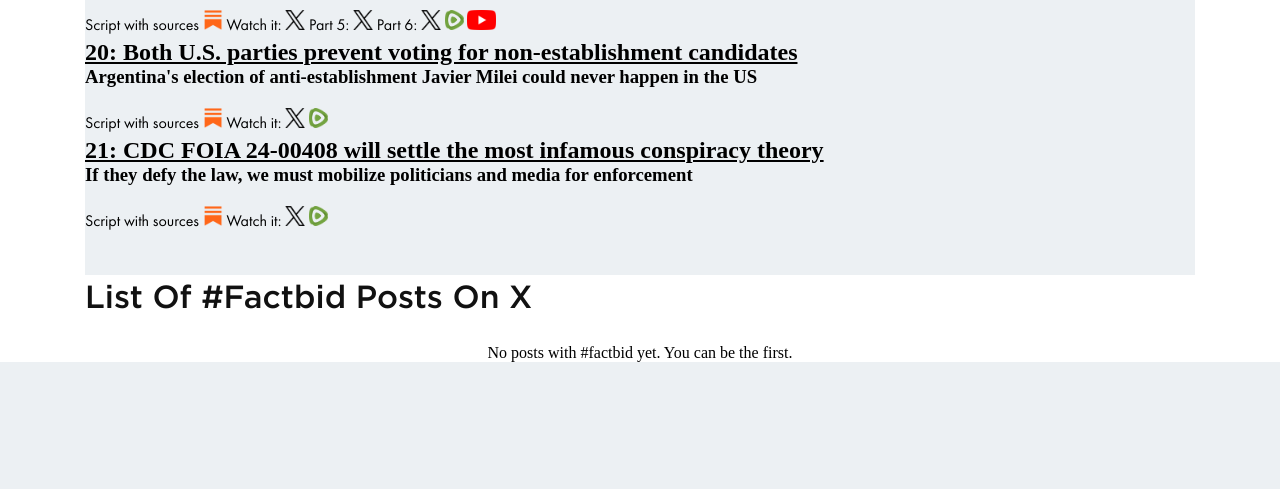
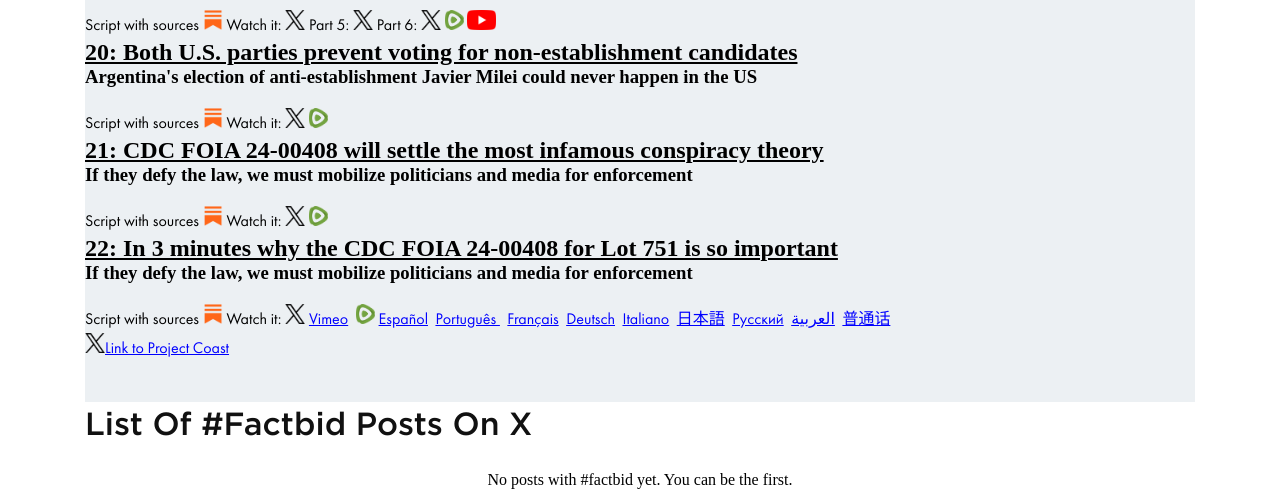
Before and after one commit to aaronfactbid/factbid2, a PHP site: page / in a window 1280 px wide. Shown: the part 5234-5723 px from the top of the page. Before the commit the page ends 5596 px from the top, so only its background shows below. Run offline with PHP 8.4, Linux system fonts and the light colour scheme; data that the repository does not hold is empty.

Commit message:
add episode 22

```diff
--- a/index.php
+++ b/index.php
@@ -39,7 +39,7 @@
 				#VitaminDTrial #factbidclaim</b></i><br>
 				All such 'claims' will also appear on your hashtag page under the 'claims' link. That's it.
 			</p>
-			<p>Learn more at <a href="https://factbid.substack.com/about">https://factbid.substack.com/about</a></p>
+			<p>Learn more at <a href="https://factmission.substack.com/about">https://factmission.substack.com/about</a></p>
 		</div>
 		<h1>Currently seeking philanthropic partners to launch <a href="https://factmission.org">FactMission</a>, a novel non-profit research foundation concept</h1>
 		<p class="displayed-content">
@@ -59,7 +59,7 @@
 		<h3>ChatGPT's AI examines if we overlooked an obvious pandemic cure and why</h3>
 		<p>
 		Repeatable ChatGPT transcript:
-		<a href="https://factbid.substack.com/p/episode-1-did-we-miss-a-pandemic-cure"><img class="thumbnail-link" src="<?php echo $site_url ; ?>/images/SubStack.png"></a>
+		<a href="https://factmission.substack.com/p/episode-1-did-we-miss-a-pandemic-cure"><img class="thumbnail-link" src="<?php echo $site_url ; ?>/images/SubStack.png"></a>
 		Watch it:
 		<a href="https://twitter.com/factbid/status/1650178258535690240"><img class="thumbnail-link" src="<?php echo $site_url ; ?>/images/Twitter.png"></a>
 		<a href="https://rumble.com/v2k5lc6-ai-unfiltered-qa-1-chatgpts-exposes-that-humans-missed-an-obvious-pandemic-.html"><img class="thumbnail-link" src="<?php echo $site_url ; ?>/images/rumble.png"></a>
@@ -77,7 +77,7 @@
 		<h3>ChatGPT shows us how we can solve vaccine hesitancy by tweeting pledges to support a crowdfunded study</h3>
 		<p>
 		Repeatable ChatGPT transcript:
-		<a href="https://factbid.substack.com/p/episode-2-vaccine-hesitancy"><img class="thumbnail-link" src="<?php echo $site_url ; ?>/images/SubStack.png"></a>
+		<a href="https://factmission.substack.com/p/episode-2-vaccine-hesitancy"><img class="thumbnail-link" src="<?php echo $site_url ; ?>/images/SubStack.png"></a>
 		Watch it:
 		<a href="https://twitter.com/factbid/status/1653150524378685441"><img class="thumbnail-link" src="<?php echo $site_url ; ?>/images/Twitter.png"></a>
 		<a href="https://rumble.com/v2lijv2-chatgpts-solution-to-vaccine-hesitancy-japans-revised-vaccines-tackled-food.html"><img class="thumbnail-link" src="<?php echo $site_url ; ?>/images/rumble.png"></a>
@@ -92,7 +92,7 @@
 		<br>
 		In 6 seconds verify RFK's claim that FDA vax page does NOT claim safety trials use placebos.  Does MSM's refusal prove Kennedy Derangement Syndrome?
 		<br>
-		Video + Transcript: <a href="https://factbid.substack.com/p/2a-vanityfair-kennedy-derangement-syndrome"><img class="thumbnail-link" src="<?php echo $site_url ; ?>/images/SubStack.png"></a>
+		Video + Transcript: <a href="https://factmission.substack.com/p/2a-vanityfair-kennedy-derangement-syndrome"><img class="thumbnail-link" src="<?php echo $site_url ; ?>/images/SubStack.png"></a>
 		Video:
 		<a href="https://twitter.com/factbid/status/1675507902377783296"><img class="thumbnail-link" src="<?php echo $site_url ; ?>/images/Twitter.png"></a>
 		<a href="https://rumble.com/v2xmbkc-in-6-seconds-verify-rfks-claim-that-fda-vax-page-does-not-claim-safety-tria.html"><img class="thumbnail-link" src="<?php echo $site_url ; ?>/images/rumble.png"></a>
@@ -100,7 +100,7 @@
 		<br><br>
 		RFK confirms Africa identified vaccine concerns with a study to <a href="/JapanUsVaxStudy">#JapanUsVaxStudy</a>.  So why can't the US do it?!
 		<br>
-		Video + Transcript: <a href="https://factbid.substack.com/p/kennedy-africa-study"><img class="thumbnail-link" src="<?php echo $site_url ; ?>/images/SubStack.png"></a>
+		Video + Transcript: <a href="https://factmission.substack.com/p/kennedy-africa-study"><img class="thumbnail-link" src="<?php echo $site_url ; ?>/images/SubStack.png"></a>
 		Video:
 		<a href="https://twitter.com/factbid/status/1676006020093468672"><img class="thumbnail-link" src="<?php echo $site_url ; ?>/images/Twitter.png"></a>
 		<a href="https://rumble.com/v2xyqks-chatgpt-shows-how-we-can-resolve-the-vaccine-debate-and-ensure-a-fair-2024-.html"><img class="thumbnail-link" src="<?php echo $site_url ; ?>/images/rumble.png"></a>
@@ -108,7 +108,7 @@
 		<br><br>
 		ChatGPT factchecks RFK's comments on SARS-COV2 and race, which the White House and MSM claim is a "conspiracy theory".
 		<br>
-		Video + Transcript: <a href="https://factbid.substack.com/p/2c-rfk-race"><img class="thumbnail-link" src="<?php echo $site_url ; ?>/images/SubStack.png"></a>
+		Video + Transcript: <a href="https://factmission.substack.com/p/2c-rfk-race"><img class="thumbnail-link" src="<?php echo $site_url ; ?>/images/SubStack.png"></a>
 		Video:
 		<a href="https://twitter.com/factbid/status/1682190930890113025"><img class="thumbnail-link" src="<?php echo $site_url ; ?>/images/Twitter.png"></a>
 		<a href="https://rumble.com/v319kcs-chatgpt-factchecks-rfks-sars-cov2-race-comment-which-white-house-msm-claim-.html"><img class="thumbnail-link" src="<?php echo $site_url ; ?>/images/rumble.png"></a>
@@ -119,7 +119,7 @@
 		<h3>Are hospitals causing miscarriages to save $2 on sterile vials?</h3>
 		<p>
 		Repeatable ChatGPT transcript:
-		<a href="https://factbid.substack.com/p/episode-3-multi-use-vials"><img class="thumbnail-link" src="<?php echo $site_url ; ?>/images/SubStack.png"></a>
+		<a href="https://factmission.substack.com/p/episode-3-multi-use-vials"><img class="thumbnail-link" src="<?php echo $site_url ; ?>/images/SubStack.png"></a>
 		Watch it:
 		<a href="https://twitter.com/factbid/status/1655675777877155841"><img class="thumbnail-link" src="<?php echo $site_url ; ?>/images/Twitter.png"></a>
 		<a href="https://rumble.com/v2mqp2g-ai-unfiltered-qa-3-are-hospitals-causing-miscarriages-to-save-2-on-sterile-.html"><img class="thumbnail-link" src="<?php echo $site_url ; ?>/images/rumble.png"></a>
@@ -139,7 +139,7 @@
 		<h3>ChatGPT's analysis: Is rise in transgenderism purely societal? Or are there environmental factors?</h3>
 		<p>
 		Repeatable ChatGPT transcript:
-		<a href="https://factbid.substack.com/p/episode-4"><img class="thumbnail-link" src="<?php echo $site_url ; ?>/images/SubStack.png"></a>
+		<a href="https://factmission.substack.com/p/episode-4"><img class="thumbnail-link" src="<?php echo $site_url ; ?>/images/SubStack.png"></a>
 		Watch it:
 		<a href="https://twitter.com/factbid/status/1661473092416475136"><img class="thumbnail-link" src="<?php echo $site_url ; ?>/images/Twitter.png"></a>
 		<a href="https://rumble.com/v2pstzu-chatgpts-analysis-is-rise-in-transgenderism-purely-societal-or-are-there-en.html"><img class="thumbnail-link" src="<?php echo $site_url ; ?>/images/rumble.png"></a>
@@ -154,7 +154,7 @@
 		<h3>ChatGPT's analysis: Can we use Twitter for citizen activism to end the war with tweets?</h3>
 		<p>
 		Repeatable ChatGPT transcript:
-		<a href="https://factbid.substack.com/p/episode-5-ukraine"><img class="thumbnail-link" src="<?php echo $site_url ; ?>/images/SubStack.png"></a>
+		<a href="https://factmission.substack.com/p/episode-5-ukraine"><img class="thumbnail-link" src="<?php echo $site_url ; ?>/images/SubStack.png"></a>
 		Watch it:
 		<a href="https://twitter.com/factbid/status/1664439121157210113"><img class="thumbnail-link" src="<?php echo $site_url ; ?>/images/Twitter.png"></a>
 		<a href="https://rumble.com/v2ri0sw-chatgpt-confirms-we-might-end-the-ukraine-war-with-twitter-and-factbid.html"><img class="thumbnail-link" src="<?php echo $site_url ; ?>/images/rumble.png"></a>
@@ -169,7 +169,7 @@
 		<h3>End the war by crowdsourcing evidence to prove who blew up the dam</h3>
 		<p>
 		Repeatable ChatGPT transcript:
-		<a href="https://factbid.substack.com/p/episode-6-dam"><img class="thumbnail-link" src="<?php echo $site_url ; ?>/images/SubStack.png"></a>
+		<a href="https://factmission.substack.com/p/episode-6-dam"><img class="thumbnail-link" src="<?php echo $site_url ; ?>/images/SubStack.png"></a>
 		Watch it:
 		<a href="https://twitter.com/factbid/status/1671657467275509761"><img class="thumbnail-link" src="<?php echo $site_url ; ?>/images/Twitter.png"></a>
 		<a href="https://rumble.com/v2vlvnd-episode-6-end-the-war-by-crowdsourcing-evidence-to-prove-who-blew-up-the-da.html"><img class="thumbnail-link" src="<?php echo $site_url ; ?>/images/rumble.png"></a>
@@ -184,7 +184,7 @@
 		<h3>Did Fauci coverup the origin of AIDS?  ChatGPT lays out the indisputable facts</h3>
 		<p>
 		Repeatable ChatGPT transcript:
-		<a href="https://factbid.substack.com/p/episode-7-aids-opv-theory"><img class="thumbnail-link" src="<?php echo $site_url ; ?>/images/SubStack.png"></a>
+		<a href="https://factmission.substack.com/p/episode-7-aids-opv-theory"><img class="thumbnail-link" src="<?php echo $site_url ; ?>/images/SubStack.png"></a>
 		Watch it:
 		<a href="https://twitter.com/factbid/status/1677470627261710336"><img class="thumbnail-link" src="<?php echo $site_url ; ?>/images/Twitter.png"></a>
 		<a href="https://rumble.com/v2yqyey-did-fauci-coverup-the-origin-of-aids-chatgpt-lays-out-the-indisputable-fact.html"><img class="thumbnail-link" src="<?php echo $site_url ; ?>/images/rumble.png"></a>
@@ -199,7 +199,7 @@
 		<br>
 		PLEASE let's expose the greatest coverup in history, not spend ANOTHER 20 years whining about it!
 		<br>
-		Video + Transcript: <a href="https://factbid.substack.com/p/7a-tweet-pledges"><img class="thumbnail-link" src="<?php echo $site_url ; ?>/images/SubStack.png"></a>
+		Video + Transcript: <a href="https://factmission.substack.com/p/7a-tweet-pledges"><img class="thumbnail-link" src="<?php echo $site_url ; ?>/images/SubStack.png"></a>
 		Video:
 		<a href="https://twitter.com/factbid/status/1678909292903006208"><img class="thumbnail-link" src="<?php echo $site_url ; ?>/images/Twitter.png"></a>
 		<a href="https://rumble.com/v2zhn64-please-lets-expose-the-greatest-coverup-in-history-not-spend-another-20-yea.html"><img class="thumbnail-link" src="<?php echo $site_url ; ?>/images/rumble.png"></a>
@@ -210,7 +210,7 @@
 		<h3>ChatGPT factchecks Hotez's rebuttal to Kennedy's claim Hotez stinginess caused his daughter's autism</h3>
 		<p>
 		Repeatable ChatGPT transcript:
-		<a href="https://factbid.substack.com/p/episode-7-hotez-kennedy"><img class="thumbnail-link" src="<?php echo $site_url ; ?>/images/SubStack.png"></a>
+		<a href="https://factmission.substack.com/p/episode-7-hotez-kennedy"><img class="thumbnail-link" src="<?php echo $site_url ; ?>/images/SubStack.png"></a>
 		Watch it:
 		<a href="https://twitter.com/factbid/status/1672617197686910976"><img class="thumbnail-link" src="<?php echo $site_url ; ?>/images/Twitter.png"></a>
 		<a href="https://rumble.com/v2w4kuy-chatgpt-factchecks-hotezs-rebuttal-to-kennedys-claim-hotez-stinginess-cause.html"><img class="thumbnail-link" src="<?php echo $site_url ; ?>/images/rumble.png"></a>
@@ -225,7 +225,7 @@
 		<h3>“Evasiveness”, “weasel words”: ChatGPT's analysis of Kristian Andersen’s Congressional Origins Testimony</h3>
 		<p>
 		Repeatable ChatGPT transcript:
-		<a href="https://factbid.substack.com/p/evasiveness-weasel-words-chatgpts"><img class="thumbnail-link" src="<?php echo $site_url ; ?>/images/SubStack.png"></a>
+		<a href="https://factmission.substack.com/p/evasiveness-weasel-words-chatgpts"><img class="thumbnail-link" src="<?php echo $site_url ; ?>/images/SubStack.png"></a>
 		Watch it:
 		<a href="https://twitter.com/factbid/status/1680740822151569414"><img class="thumbnail-link" src="<?php echo $site_url ; ?>/images/Twitter.png"></a>
 		<a href="https://rumble.com/v30g3z8-evasiveness-weasel-words-chatgpts-analysis-of-kristian-andersens-covid-orig.html"><img class="thumbnail-link" src="<?php echo $site_url ; ?>/images/rumble.png"></a>
@@ -257,7 +257,7 @@
 		<h3>3 simple rules would have exposed the governments' absurd narrative from day 1, saved countless lives, trillions of dollars</h3>
 		<p>
 		Repeatable ChatGPT transcript:
-		<a href="https://factbid.substack.com/p/10-dot-connecting-lab-leak"><img class="thumbnail-link" src="<?php echo $site_url ; ?>/images/SubStack.png"></a>
+		<a href="https://factmission.substack.com/p/10-dot-connecting-lab-leak"><img class="thumbnail-link" src="<?php echo $site_url ; ?>/images/SubStack.png"></a>
 		Watch it:
 		<a href="https://twitter.com/factbid/status/1683965626514042883"><img class="thumbnail-link" src="<?php echo $site_url ; ?>/images/Twitter.png"></a>
 		<a href="https://rumble.com/v325bp0-dot-connecting-for-dummies-how-to-spot-a-lab-leak.html"><img class="thumbnail-link" src="<?php echo $site_url ; ?>/images/rumble.png"></a>
@@ -271,7 +271,7 @@
 		<h3>In his newly released secret chat messages, Kristian Andersen told us how to prove it and hold them accountable.  Let's stand up and do something!</h3>
 		<p>
 		Repeatable ChatGPT transcript:
-		<a href="https://factbid.substack.com/p/episode-11-three-lab-leaks"><img class="thumbnail-link" src="<?php echo $site_url ; ?>/images/SubStack.png"></a>
+		<a href="https://factmission.substack.com/p/episode-11-three-lab-leaks"><img class="thumbnail-link" src="<?php echo $site_url ; ?>/images/SubStack.png"></a>
 		Watch it:
 		<a href="https://twitter.com/factbid/status/1685350113001025537"><img class="thumbnail-link" src="<?php echo $site_url ; ?>/images/Twitter.png"></a>
 		<a href="https://rumble.com/v336vpl-did-they-cover-up-two-chinese-lab-leaks-w-ethnicity-specific-viruses-plus-a.html"><img class="thumbnail-link" src="<?php echo $site_url ; ?>/images/rumble.png"></a>
@@ -286,7 +286,7 @@
 		<h3>Let's crowdsource the evidence. I want to see the aliens!</h3>
 		<p>
 		Repeatable ChatGPT transcript:
-		<a href="https://factbid.substack.com/p/episode-12-aliens"><img class="thumbnail-link" src="<?php echo $site_url ; ?>/images/SubStack.png"></a>
+		<a href="https://factmission.substack.com/p/episode-12-aliens"><img class="thumbnail-link" src="<?php echo $site_url ; ?>/images/SubStack.png"></a>
 		Watch it:
 		<a href="https://twitter.com/factbid/status/1685767574460485632"><img class="thumbnail-link" src="<?php echo $site_url ; ?>/images/Twitter.png"></a>
 		<a href="https://rumble.com/v33g5ah-watch-video-of-the-crashed-aliens-the-us-government-recovered.-pay-only-if-.html"><img class="thumbnail-link" src="<?php echo $site_url ; ?>/images/rumble.png"></a>
@@ -298,7 +298,7 @@
 		<h3>ChatGPT fact-checks the scientists, filters out the conspiracy theorists, and reveals some surprising nuggets of truth</h3>
 		<p>
 		Repeatable ChatGPT transcript:
-		<a href="https://factbid.substack.com/p/episode-13-sv40"><img class="thumbnail-link" src="<?php echo $site_url ; ?>/images/SubStack.png"></a>
+		<a href="https://factmission.substack.com/p/episode-13-sv40"><img class="thumbnail-link" src="<?php echo $site_url ; ?>/images/SubStack.png"></a>
 		Watch it:
 		<a href="https://twitter.com/factbid/status/1687833301896122368"><img class="thumbnail-link" src="<?php echo $site_url ; ?>/images/Twitter.png"></a>
 		<a href="https://rumble.com/v34x22s-chatgpt-fact-checks-cancer-linked-to-sv40-primate-viruses-in-vaccines.html"><img class="thumbnail-link" src="<?php echo $site_url ; ?>/images/rumble.png"></a>
@@ -310,7 +310,7 @@
 		<h3>ChatGPT's serious, fact-check-able analysis of FDA vaccine approval protocols. Could you really put marijuana in a blender and call it a vaccine?!</h3>
 		<p>
 		Repeatable ChatGPT transcript:
-		<a href="https://factbid.substack.com/p/weedvac"><img class="thumbnail-link" src="<?php echo $site_url ; ?>/images/SubStack.png"></a>
+		<a href="https://factmission.substack.com/p/weedvac"><img class="thumbnail-link" src="<?php echo $site_url ; ?>/images/SubStack.png"></a>
 		Watch it:
 		<a href="https://twitter.com/factbid/status/1691245981864529920"><img class="thumbnail-link" src="<?php echo $site_url ; ?>/images/Twitter.png"></a>
 		<a href="https://rumble.com/v37n8tg-weedvac-the-only-vaccine-for-the-common-cold-made-from-weed.-100-safe-and-e.html"><img class="thumbnail-link" src="<?php echo $site_url ; ?>/images/rumble.png"></a>
@@ -322,7 +322,7 @@
 		<h3>ChatGPT lays out the facts and red flags in the governor's proclamation</h3>
 		<p>
 		Repeatable ChatGPT transcript:
-		<a href="https://factbid.substack.com/p/maui-fire"><img class="thumbnail-link" src="<?php echo $site_url ; ?>/images/SubStack.png"></a>
+		<a href="https://factmission.substack.com/p/maui-fire"><img class="thumbnail-link" src="<?php echo $site_url ; ?>/images/SubStack.png"></a>
 		Watch it:
 		<a href="https://twitter.com/factbid/status/1693058386210738553"><img class="thumbnail-link" src="<?php echo $site_url ; ?>/images/Twitter.png"></a>
 		<a href="https://rumble.com/v39fx2o-chatgpt-analysis-does-hawaiis-new-law-prevent-or-perpetrate-a-land-grab-fro.html"><img class="thumbnail-link" src="<?php echo $site_url ; ?>/images/rumble.png"></a>
@@ -334,7 +334,7 @@
 		<br>
 		Open letter to Marc Andreessen: An idea for how "AI can save the world"
 		<br>
-		Video + Transcript: <a href="https://factbid.substack.com/p/marc-andreesen"><img class="thumbnail-link" src="<?php echo $site_url ; ?>/images/SubStack.png"></a>
+		Video + Transcript: <a href="https://factmission.substack.com/p/marc-andreesen"><img class="thumbnail-link" src="<?php echo $site_url ; ?>/images/SubStack.png"></a>
 		Video:
 		<a href="https://twitter.com/factbid/status/1693779448120639838"><img class="thumbnail-link" src="<?php echo $site_url ; ?>/images/Twitter.png"></a>
 		<a href="https://rumble.com/v3a7tge-open-letter-to-marc-andreessen-an-idea-for-how-ai-can-save-the-world.html"><img class="thumbnail-link" src="<?php echo $site_url ; ?>/images/rumble.png"></a>
@@ -345,7 +345,7 @@
 		<h3>To prove the trials were indefensible and highlight the solution, there's also $100 for a link to a scientist who previously even attempted to defend Merck's Gardasil shenanigans mixing placebo+AAHS groups.</h3>
 		<p>
 		Repeatable ChatGPT transcript:
-		<a href="https://factbid.substack.com/p/episode-16-gardasil"><img class="thumbnail-link" src="<?php echo $site_url ; ?>/images/SubStack.png"></a>
+		<a href="https://factmission.substack.com/p/episode-16-gardasil"><img class="thumbnail-link" src="<?php echo $site_url ; ?>/images/SubStack.png"></a>
 		Watch it:
 		<a href="https://twitter.com/factbid/status/1700641520322232743"><img class="thumbnail-link" src="<?php echo $site_url ; ?>/images/Twitter.png"></a>
 		<a href="https://rumble.com/v3gdq2f-placebo-trick-in-gardasil-aluminum-trials-why-the-court-just-ruled-against-.html"><img class="thumbnail-link" src="<?php echo $site_url ; ?>/images/rumble.png"></a>
@@ -357,7 +357,7 @@
 		<h3>$1,000 reward to fact-check and debunk.  FDA doc proves: Inventors of Merck's vax tested on gay men WERE injecting humans with chimp blood, and there was no AIDS in Sub-Saharan Africa when the jabs began.</h3>
 		<p>
 		Repeatable ChatGPT transcript:
-		<a href="https://factbid.substack.com/p/rewrite-aids-origins"><img class="thumbnail-link" src="<?php echo $site_url ; ?>/images/SubStack.png"></a>
+		<a href="https://factmission.substack.com/p/rewrite-aids-origins"><img class="thumbnail-link" src="<?php echo $site_url ; ?>/images/SubStack.png"></a>
 		Watch it:
 		<a href="https://twitter.com/factbid/status/1706778468271133059"><img class="thumbnail-link" src="<?php echo $site_url ; ?>/images/Twitter.png"></a>
 		<a href="https://rumble.com/v3l3ezb-unearthed-fda-document-rewrites-the-narrative-on-aids-gays-africans-and-vac.html"><img class="thumbnail-link" src="<?php echo $site_url ; ?>/images/rumble.png"></a>
@@ -369,7 +369,7 @@
 		<h3>The CDC and Merck claim it's coincidence that HIV infection went from 0% to 42% in trial participants, but have kept the 9% rate among the placebo group hidden</h3>
 		<p>
 		Script with sources
-		<a href="https://factbid.substack.com/p/heptavax-placebo"><img class="thumbnail-link" src="<?php echo $site_url ; ?>/images/SubStack.png"></a>
+		<a href="https://factmission.substack.com/p/heptavax-placebo"><img class="thumbnail-link" src="<?php echo $site_url ; ?>/images/SubStack.png"></a>
 		Watch it:
 		<a href="https://twitter.com/factbid/status/1721691518258356501"><img class="thumbnail-link" src="<?php echo $site_url ; ?>/images/Twitter.png"></a>
 		<a href="https://rumble.com/v3u5yv0-cdc-heptavax-rct-placebo-rate-revealed-after-40-years.html"><img class="thumbnail-link" src="<?php echo $site_url ; ?>/images/rumble.png"></a>
@@ -380,7 +380,7 @@
 		<h3>The WHO worked with South Africa's apartheid regime to vaccinate "black subjects" with an experimental chimp-blood vax AFTER it decimated the gay community</h3>
 		<p>
 		Script with sources
-		<a href="https://factbid.substack.com/p/aids"><img class="thumbnail-link" src="<?php echo $site_url ; ?>/images/SubStack.png"></a>
+		<a href="https://factmission.substack.com/p/aids-v1"><img class="thumbnail-link" src="<?php echo $site_url ; ?>/images/SubStack.png"></a>
 		Watch it:
 		<a href="https://twitter.com/factbid/status/1738285562782474353"><img class="thumbnail-link" src="<?php echo $site_url ; ?>/images/Twitter.png"></a>
 		Part 5: <a href="https://twitter.com/factbid/status/1738286926963040638"><img class="thumbnail-link" src="<?php echo $site_url ; ?>/images/Twitter.png"></a>
@@ -393,7 +393,7 @@
 		<h3>Argentina's election of anti-establishment Javier Milei could never happen in the US</h3>
 		<p>
 		Script with sources
-		<a href="https://factbid.substack.com/p/both-us-parties-prevent-voting"><img class="thumbnail-link" src="<?php echo $site_url ; ?>/images/SubStack.png"></a>
+		<a href="https://factmission.substack.com/p/both-us-parties-prevent-voting"><img class="thumbnail-link" src="<?php echo $site_url ; ?>/images/SubStack.png"></a>
 		Watch it:
 		<a href="https://twitter.com/factbid/status/1739676336413630819"><img class="thumbnail-link" src="<?php echo $site_url ; ?>/images/Twitter.png"></a>
 		<a href="https://rumble.com/v43fueb-in-2012-it-was-even-more-blatant-both-u.s.-parties-prevent-voting-for-non-e.html"><img class="thumbnail-link" src="<?php echo $site_url ; ?>/images/rumble.png"></a>
@@ -403,11 +403,34 @@
 		<h3>If they defy the law, we must mobilize politicians and media for enforcement</h3>
 		<p>
 		Script with sources
-		<a href="https://factbid.substack.com/p/cdc-foia"><img class="thumbnail-link" src="<?php echo $site_url ; ?>/images/SubStack.png"></a>
+		<a href="https://factmission.substack.com/p/cdc-foia"><img class="thumbnail-link" src="<?php echo $site_url ; ?>/images/SubStack.png"></a>
 		Watch it:
 		<a href="https://twitter.com/factbid/status/1746318437918347407"><img class="thumbnail-link" src="<?php echo $site_url ; ?>/images/Twitter.png"></a>
 		<a href="https://rumble.com/v46umf0-cdc-foia-24-00408-will-settle-the-most-infamous-conspiracy-theory.html"><img class="thumbnail-link" src="<?php echo $site_url ; ?>/images/rumble.png"></a>
 		</p>
+
+		<h2 id="22"><u>22: In 3 minutes why the CDC FOIA 24-00408 for Lot 751 is so important</u></h2>
+		<h3>If they defy the law, we must mobilize politicians and media for enforcement</h3>
+		<p>
+		Script with sources
+		<a href="https://factmission.substack.com/p/aids-v1"><img class="thumbnail-link" src="<?php echo $site_url ; ?>/images/SubStack.png"></a>
+		Watch it:
+		<a href="https://twitter.com/FactMissionOrg/status/1753465430688075849"><img class="thumbnail-link" src="<?php echo $site_url ; ?>/images/Twitter.png"></a>
+		<a href="https://vimeo.com/909179926">Vimeo</a>&nbsp;
+		<a href="https://rumble.com/v4ay9ch-disturbing-data-from-the-cdc-unravels-the-enigma-of-aids.html"><img class="thumbnail-link" src="<?php echo $site_url ; ?>/images/rumble.png"></a>
+		<a href="https://rumble.com/v4ay9tz-datos-perturbadores-del-cdc-desentraan-el-enigma-del-sida.html">Español</a>&nbsp;
+		<a href="https://rumble.com/v4ayaaf-dados-perturbadores-do-cdc-desvendam-o-enigma-da-aids.html">Português </a>&nbsp;
+		<a href="https://rumble.com/v4ayal3-des-donnes-troublantes-du-cdc-dmlent-lnigme-du-sida.html">Français</a>&nbsp;
+		<a href="https://rumble.com/v4ayb1x-beunruhigende-daten-des-cdc-entwirren-das-rtsel-um-aids.html">Deutsch</a>&nbsp;
+		<a href="https://rumble.com/v4aybrk-dati-inquietanti-dai-cdc-svelano-lenigma-dellaids.html">Italiano</a>&nbsp;
+		<a href="https://rumble.com/v4aycmf-cdc.html">日本語</a>&nbsp;
+		<a href="https://rumble.com/v4aydob--cdc-.html">Русский</a>&nbsp;
+		<a href="https://rumble.com/v4aydpi--cdc-.html">العربية</a>&nbsp;
+		<a href="https://rumble.com/v4aydsf-cdc.html">普通话</a>&nbsp;
+		<br>
+		<a href="https://twitter.com/FactMissionOrg/status/1753220999204504055"><img class="thumbnail-link" src="<?php echo $site_url ; ?>/images/Twitter.png">Link to Project Coast</a>
+		</p>
+</section>
 </section>
 <section class="factbid_wrapsec" id="factbid-list">
 		<div class="factbid_wrap">
```
Also changed, not shown: .htaccess.
